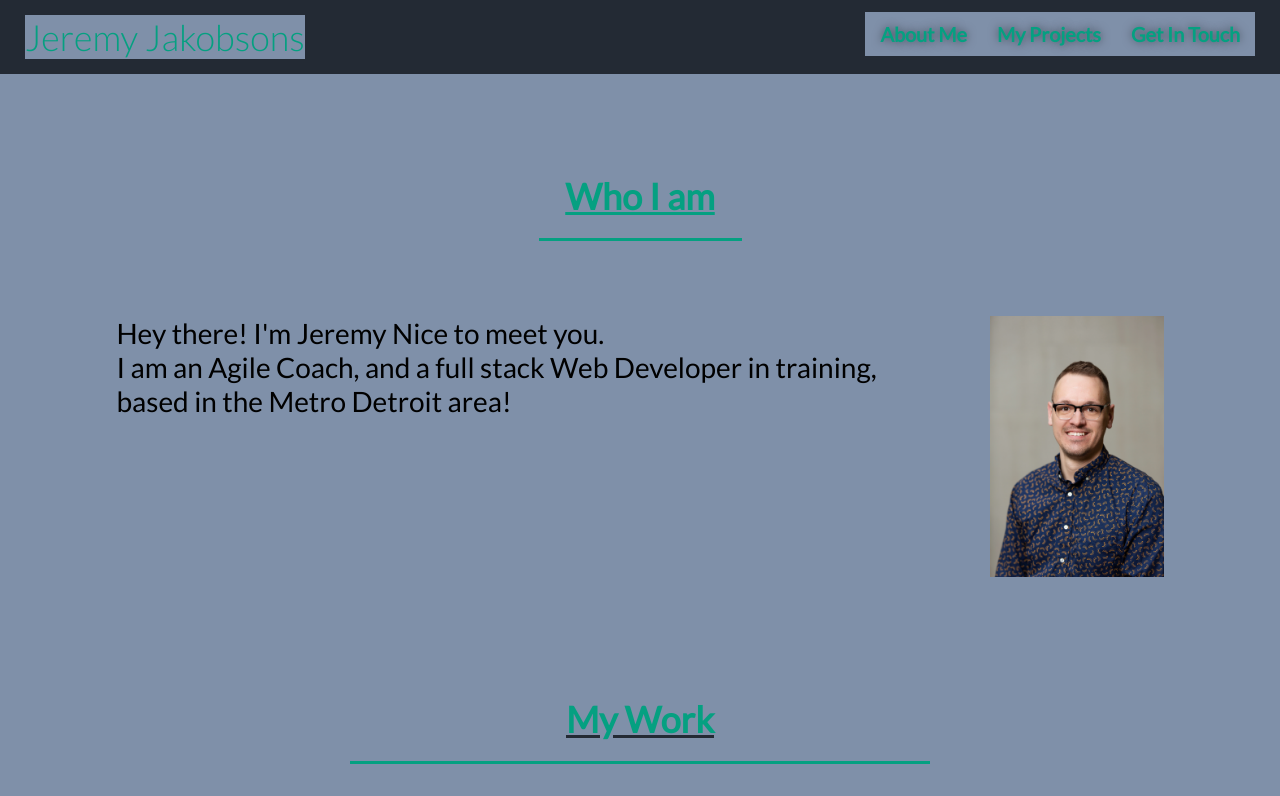
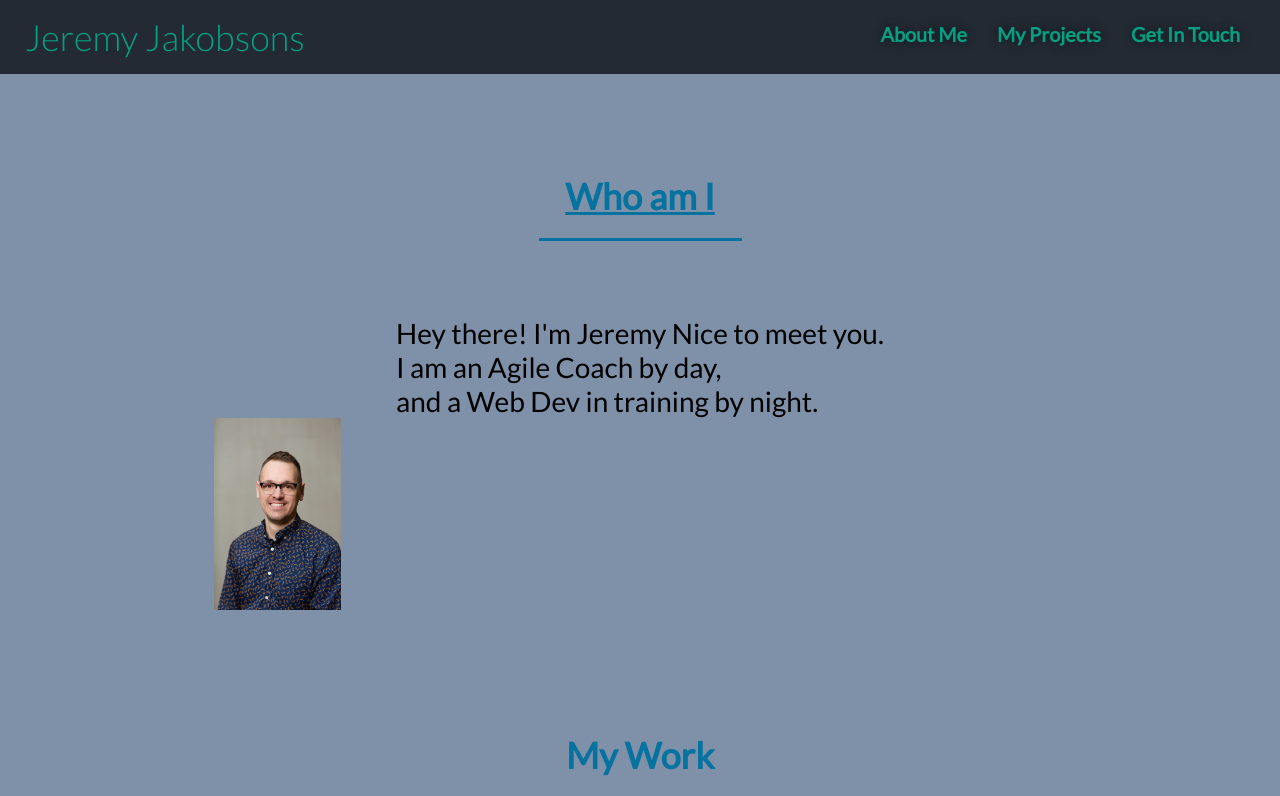
Before and after one commit to jjakobsons87/myPortfolio, a plain HTML site: page index.html in a window 1280 px wide. Shown: the top 796 px of the page. Drawn offline with Linux system fonts and the light colour scheme.

Commit message:
update header styling and intro section

```diff
--- a/assets/css/style.css
+++ b/assets/css/style.css
@@ -2,6 +2,7 @@
     --primary-color: #232a34;
     --secondary-color: #05a081;
     --tertiary-color: #7f90a9;
+    --fourth-color: #0572a0;
 }
 
 * {
@@ -12,6 +13,7 @@
     background-color: var(--tertiary-color);
 }
 
+/* Header Styling begin */
 header {
     padding: 15px 25px;
     background-color: var(--primary-color);
@@ -37,10 +39,13 @@ header h1 {
 header a {
     text-decoration: none;
     color: var(--secondary-color);
+    background-color: var(--primary-color);
 }
 
+/* Nav styling */
 header nav {
     margin: 7px 0;
+    background-color: var(--primary-color);
 }
 
 header nav ul {
@@ -56,6 +61,7 @@ header nav ul li a {
     font-weight: bold;
     font-size: 1.55vw;
     text-shadow: 0 0 10px rgba(0, 0, 0, .5);
+    background-color: var(--primary-color);
 }
 
 header nav ul li a:hover {
@@ -64,8 +70,9 @@ header nav ul li a:hover {
     border-radius: 10px;
     text-shadow: none;
 }
+/* End header/nav styling */
 
-/* Footer styling */
+/* Footer styling begin */
 footer {
     background-color: var(--primary-color);
     padding: 40px 35px;
@@ -85,6 +92,8 @@ footer div {
     color: var(--secondary-color);
     text-align: right;
 }
+/* end footer styling */
+
 
 section {
     padding: 60px;
@@ -120,24 +129,29 @@ section {
     justify-content: space-around;
 }
 
+.intro img {
+    position: absolute;
+}
+
 .hero img {
     max-width: 15%;
 }
+/*end intro section styling*/
 
 /* Section title styling  */
 .section-title {
     font-size: 36px;
     border-bottom: 3px solid;
-    color: var(--secondary-color);
+    color: var(--fourth-color);
     padding-bottom: 20px;
-    text-decoration: underline var(--primary-color);
+    /* text-decoration: underline var(--primary-color); */
     text-align: center;
     margin: 0 auto 35px auto;
     width: 50%;
 }
 
 .primary-border {
-    border-color: var(--primary-color);
+    /* border-color: var(--primary-color); */
 }
 
 /* Start of projects section styling */
--- a/index.html
+++ b/index.html
@@ -23,13 +23,13 @@
             <nav>
                 <ul>
                     <li>
-                        <a href="about-me">About Me</a>
+                        <a href="#about-me">About Me</a>
                     </li>
                     <li>
-                        <a href="my-projects">My Projects</a>
+                        <a href="#my-projects">My Projects</a>
                     </li>
                     <li>
-                        <a href="contact-me">Get In Touch</a>
+                        <a href="#contact-me">Get In Touch</a>
                     </li>
                 </ul>
             </nav>
@@ -39,19 +39,19 @@
         <section id="about-me" class="hero">
             <div class="hero-intro">
                 <h2 class="section-title primary border">
-                Who I am
+                    Who am I
                 </h2>
             </div>
-            <article class="intro">
-                <div>
+            <div class="intro">
                 Hey there! I'm Jeremy Nice to meet you.
                 <br />
-                    I am an Agile Coach, and a full stack Web Developer in training,
+                I am an Agile Coach by day,
                 <br />
-                    based in the Metro Detroit area!
+                and a Web Dev in training by night.
             </div>
-                <img src="./assets/images/OST_Kickoff_Headshots-262.jpg" alt="headshot of Jeremy in a blue shirt and glasses" />
-            </article>
+            <div>
+            <img src="./assets/images/OST_Kickoff_Headshots-262.jpg" alt="head-shot of Jeremy in a blue shirt and glasses" />
+            </div>
         </section>
 
         <!-- My work section begins -->
```
Lines whose indentation alone changed are shown as unchanged.
